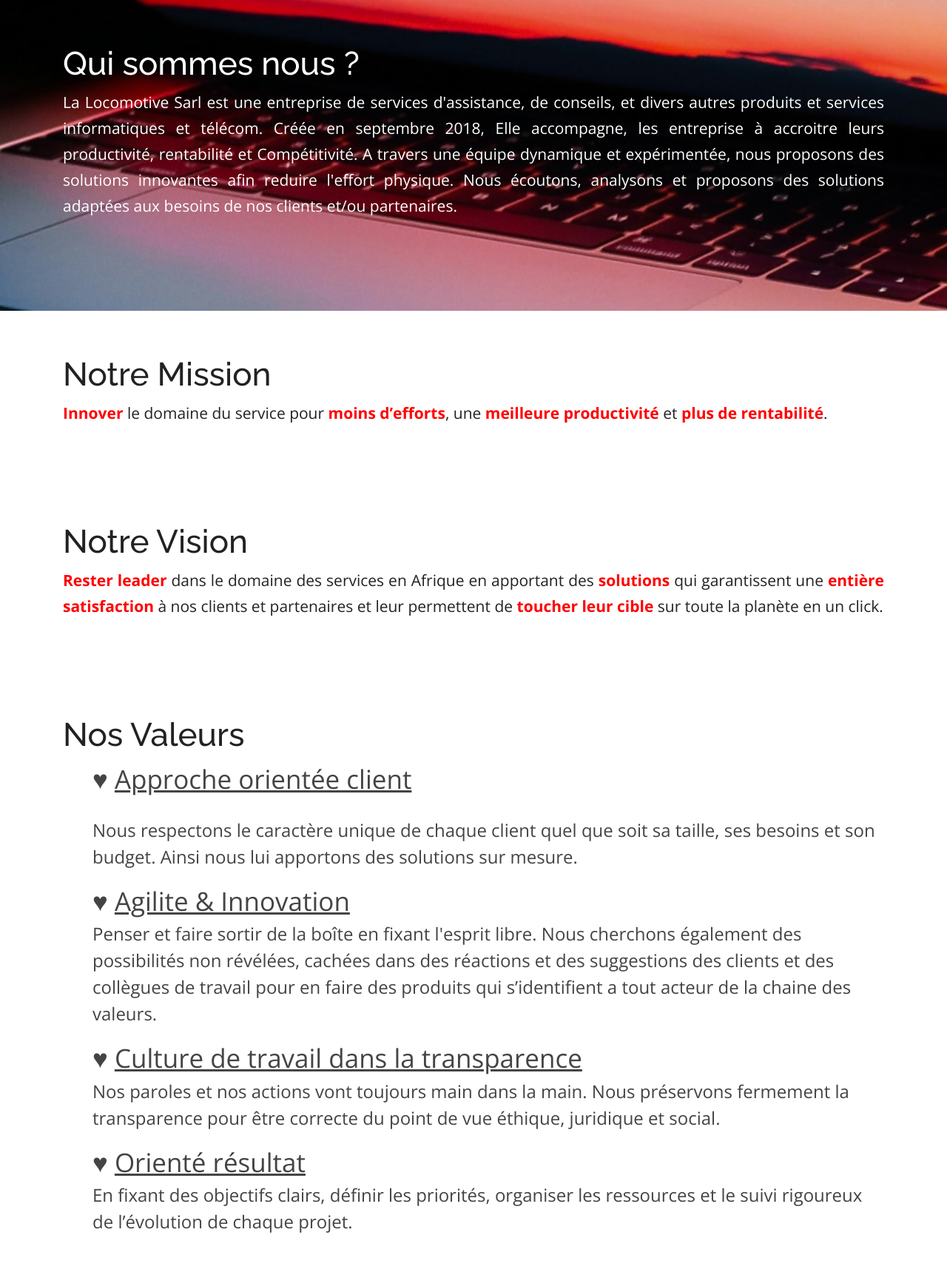
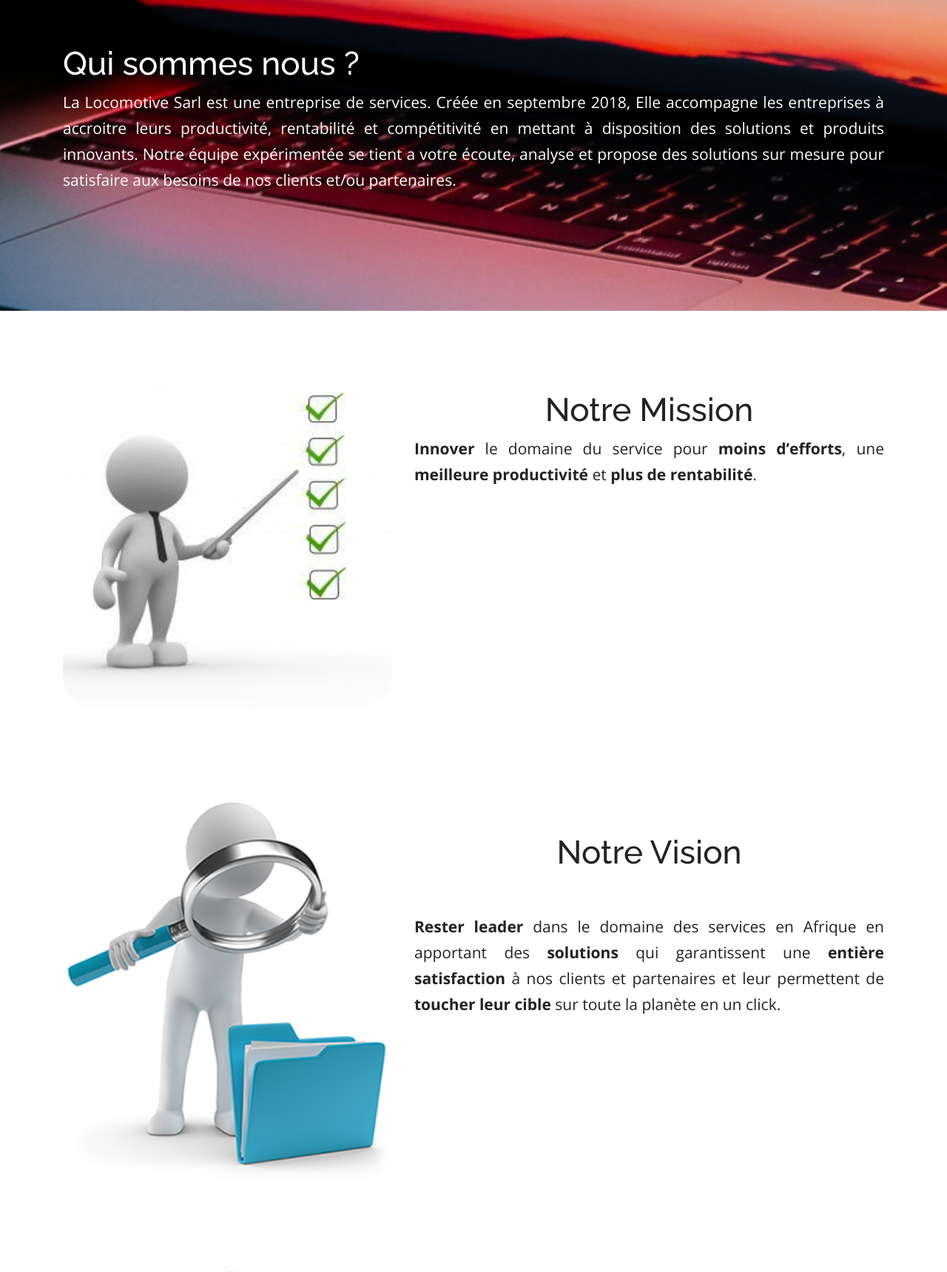
Before and after one commit to cedricanani1/igp-portail, a PHP site: page /about_lce.php in a window 1280 px wide. Shown: the part 160-1879 px from the top of the page at 74% size. Run offline with PHP 8.4, Linux system fonts and the light colour scheme.

Commit message:
page about

```diff
--- a/about_lce.php
+++ b/about_lce.php
@@ -6,9 +6,7 @@
             <div class="col-md-12 col-sm-12 wow fadeInDown animated" data-wow-duration="500ms" data-wow-delay="300ms" style="visibility: visible; animation-duration: 500ms; animation-delay: 300ms; animation-name: fadeInDown;">
                 <h2 class="text-left" style=" color: white;font-size: 44px;" data-aos="fade-up">Qui sommes nous ?</h2>
                 <p data-aos="fade-up" style=" color: white; font-size: 21px;text-align: justify;line-height: 35px;margin: 0 0 10px;">
-                    La Locomotive Sarl est une entreprise de services d'assistance, de conseils,
-                    et divers autres produits et services informatiques et télécom. Créée en septembre 2018, Elle accompagne, les entreprise à accroitre leurs productivité, rentabilité et Compétitivité. A travers une équipe dynamique et expérimentée, nous proposons des solutions
-                    innovantes afin reduire l'effort physique. Nous écoutons, analysons et proposons des solutions adaptées aux besoins de nos clients et/ou partenaires.
+                    La Locomotive Sarl est une entreprise de services. Créée en septembre 2018, Elle accompagne les entreprises à accroitre leurs productivité, rentabilité et compétitivité en mettant à disposition des solutions et produits innovants. Notre équipe expérimentée se tient a votre écoute, analyse et propose des solutions sur mesure pour satisfaire aux besoins de nos clients et/ou partenaires.
                 </p>
             </div>
         </div>
@@ -17,62 +15,69 @@
 
 <section class="cor_cul" id="mission" data-aos="fade-up">
     <div class="container">
-        <div class="row">
-            <div class="col-md-12 col-sm-12 wow fadeInDown animated" data-wow-duration="500ms" data-wow-delay="300ms" style="visibility: visible; animation-duration: 500ms; animation-delay: 300ms; animation-name: fadeInDown;">
-                <h2 class="text-left" style="color: #222;font-size: 44px;" data-aos="fade-up">Notre Mission</h2>
+        <div class="row content">
+            <div class="col-md-5 aos-init" data-aos="fade-right">
+                <img src="assets/img/about/mission2.jpg" style="width: 100%; border-radius:45px " alt=""/>
+            </div>
+            <div class="col-md-7 pt-7  aos-init" data-aos="fade-center" data-wow-duration="500ms" data-wow-delay="300ms" style="visibility: visible; animation-duration: 500ms; animation-delay: 300ms; animation-name: fadeInDown;">
+            <br> <br> <h2 class="text-center" style="color: #222;font-size: 44px;" data-aos="fade-up">Notre Mission</h2>
                 <p style="color: #222; font-size: 21px;text-align: justify;line-height: 35px;margin: 0 0 10px;" data-aos="fade-up">
-                    <span style="color: red;font-weight: bold">Innover</span> le domaine du service pour
-                    <span style="color: red;font-weight: bold">moins d’efforts</span>, une
-                    <span style="color: red;font-weight: bold">meilleure productivité</span> et <span style="color: red;font-weight: bold">plus de rentabilité</span>.
+                    <span style=" font-weight: bold">Innover</span> le domaine du service pour
+                    <span style=" font-weight: bold">moins d’efforts</span>, une
+                    <span style=" font-weight: bold">meilleure productivité</span> et <span style=" font-weight: bold">plus de rentabilité</span>.
                 </p>
+
             </div>
         </div>
     </div>
 </section>
-
-<section class="cor_gov" data-aos="fade-up">
+<section class="cor_gov" id="mission" data-aos="fade-up">
     <div class="container">
         <div class="row">
-            <div class="col-md-12 text-center wow fadeIn about_block_head animated" data-wow-duration="500ms" data-wow-delay="300ms" style="visibility: visible; animation-duration: 500ms; animation-delay: 300ms; animation-name: fadeIn;">
-                <h2 data-aos="fade-up" class="text-left" style="color: #222;font-size: 44px;">Notre Vision</h2>
-                <p data-aos="fade-up" style="color: #222; font-size: 21px;text-align: justify;line-height: 35px;margin: 0 0 10px;">
-
-                    <span style="color: red;font-weight: bold">Rester leader</span> dans le domaine des services en Afrique en
-                    apportant des <span style="color: red;font-weight: bold">solutions</span>
-                    qui garantissent une <span style="color: red;font-weight: bold">entière
+            <div class="col-md-5 aos-init" data-aos="fade-right">
+                <img src="assets/img/about/mission.jpg" style="width: 100%; border-radius:45px " alt=""/>
+            </div>
+            <div class="col-md-7 pt-7  aos-init" data-aos="fade-left" data-wow-duration="500ms" data-wow-delay="300ms" style="visibility: visible; animation-duration: 500ms; animation-delay: 300ms; animation-name: fadeInDown;">
+            <br> <br> <h2 data-aos="fade-up" class="text-center" style="color: #222;font-size: 44px;">Notre Vision</h2> <br> <br>
+                <p style="color: #222; font-size: 21px;text-align: justify;line-height: 35px;margin: 0 0 10px;" data-aos="fade-up">
+                    <span style=" font-weight: bold">Rester leader</span> dans le domaine des services en Afrique en
+                    apportant des <span style=" font-weight: bold">solutions</span>
+                    qui garantissent une <span style=" font-weight: bold">entière
                         satisfaction</span> à nos clients et partenaires et leur
-                    permettent de <span style="color: red;font-weight: bold">toucher leur cible</span>
+                    permettent de <span style=" font-weight: bold">toucher leur cible</span>
                     sur toute la planète en
                     un click.
-
 
                 </p>
             </div>
         </div>
     </div>
 </section>
-
-<section class="cor_gov" data-aos="fade-up">
+<section class="cor_gov" id="mission" data-aos="fade-up">
     <div class="container">
         <div class="row">
-            <div class="col-md-12 text-center wow fadeIn about_block_head animated" data-wow-duration="500ms" data-wow-delay="300ms" style="visibility: visible; animation-duration: 500ms; animation-delay: 300ms; animation-name: fadeIn;">
-                <h2 data-aos="fade-up" class="text-left" style="color: #222;font-size: 44px;">Nos Valeurs</h2>
-
+            <div class="col-md-5 aos-init" data-aos="fade-right">
+                <img src="assets/img/about/valeur.png" style="width: 100%; border-radius:45px " alt=""/>
+            </div>
+            <div class="col-md-7 pt-7  aos-init" data-aos="fade-left" data-wow-duration="500ms" data-wow-delay="300ms" style="visibility: visible; animation-duration: 500ms; animation-delay: 300ms; animation-name: fadeInDown;">
+            <br> <br> <h2 data-aos="fade-up" class="text-center" style="color: #222;font-size: 44px;">Nos Valeurs</h2> <br> <br>
+                <p style="color: #222; font-size: 21px;text-align: justify;line-height: 35px;margin: 0 0 10px;" data-aos="fade-up">
                 <ul data-aos="fade-up" style="list-style-type: none;">
-                    <li data-aos="fade-up" class="text-left" style="font-size: 35px;" >&hearts; <u>Approche orientée client</u></li> <br>
+                    <li data-aos="fade-up" class="text-left" style="font-size: 28px;" > <u>Approche orientée client</u></li> <br>
                     <p data-aos="fade-up" class="text-left" style="font-size:24px"> Nous respectons le caractère unique de chaque client quel que soit sa taille, ses besoins et son budget.  Ainsi nous lui apportons des solutions sur mesure.</p>
-                    <li data-aos="fade-up" class="text-left" style="font-size: 35px;" >&hearts; <u>Agilite & Innovation </u>  </li>
+                    <li data-aos="fade-up" class="text-left" style="font-size: 28px;" > <u>Agilite & Innovation </u>  </li>
                     <p data-aos="fade-up" class="text-left" style="font-size:24px"> Penser et  faire sortir de la boîte en fixant l'esprit libre. Nous cherchons également des possibilités non révélées, cachées dans des réactions et des suggestions des clients et des collègues de travail pour en faire des produits qui s’identifient a tout acteur de la chaine des valeurs.</p>
 
-                    <li data-aos="fade-up" class="text-left" style="font-size: 35px;" >&hearts; <u>Culture de travail dans la transparence </u>  </li>
+                    <li data-aos="fade-up" class="text-left" style="font-size: 28px;" > <u>Culture de travail dans la transparence </u>  </li>
                     <p data-aos="fade-up" class="text-left" style="font-size:24px"> Nos paroles et nos actions vont toujours main dans la main. Nous préservons fermement  la transparence pour être correcte du point de vue éthique, juridique et social.</p>
 
-                    <li data-aos="fade-up" class="text-left" style="font-size: 35px;" >&hearts; <u>Orienté résultat </u>   </li>
+                    <li data-aos="fade-up" class="text-left" style="font-size: 28px;" > <u>Orienté résultat </u>   </li>
                     <p data-aos="fade-up" class="text-left" style="font-size:24px"> En fixant des objectifs clairs, définir les priorités, organiser les ressources et le suivi rigoureux de l’évolution de chaque projet.</p>
 
 
                 </ul>
 
+                </p>
             </div>
         </div>
     </div>
--- a/partners.php
+++ b/partners.php
@@ -39,8 +39,7 @@
                 <h2 class="text-left" style="color: #222;font-size: 44px;" data-aos="fade-up">Find a partner</h2>
                 <p style="color: #222; font-size: 21px;text-align: justify;line-height: 35px;margin: 0 0 10px;" data-aos="fade-up">
                     Notre stratégie consiste à déployer une équipe qui effectuera des enquêtes dans
-                    différents domaines d'activité en Côte d'Ivoire dans but de les organiser dans
-                    une poule sur notre plateforme.
+                    différents domaines d'activité en Côte d'Ivoire dans le but de les organiser en pool sur notre plateforme.
                 </p>
             </div>
         </div>
```
Also changed, not shown: assets/img/about/mission.jpg (added), assets/img/about/mission1.jpg (added), assets/img/about/mission2.jpg (added), assets/img/about/valeur.png (added), assets/img/partners/vision.jpg (added).
